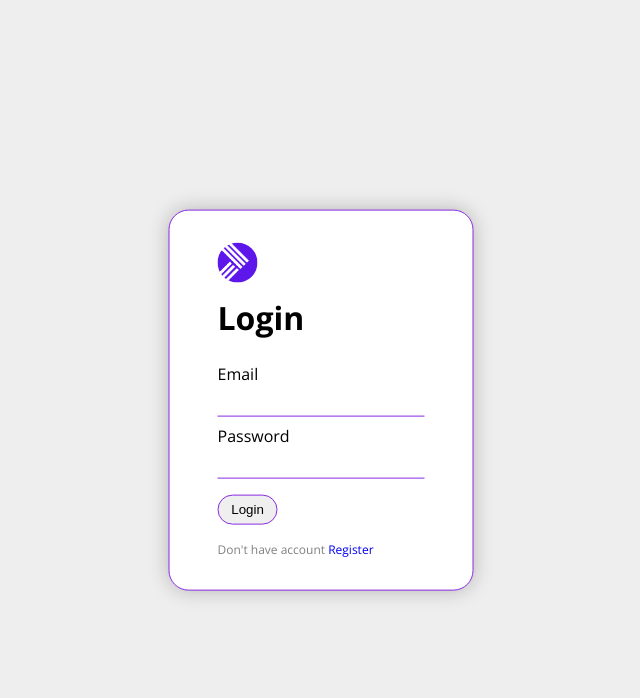
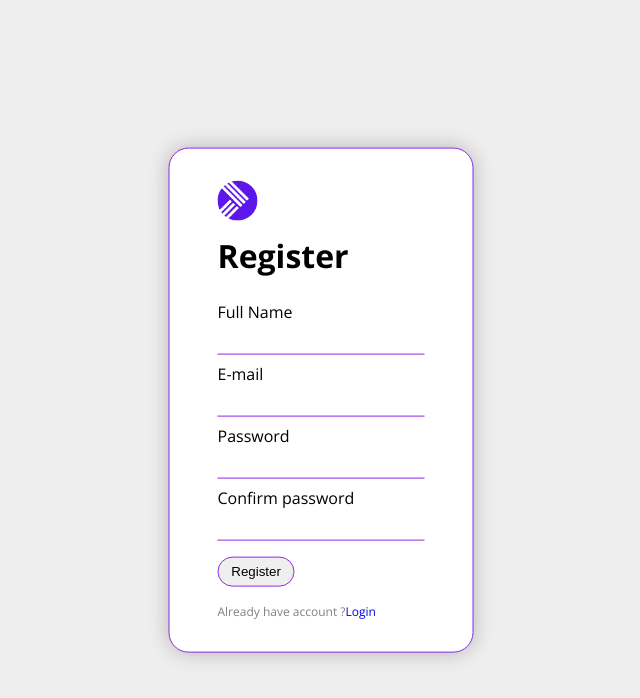
Before and after one commit to sagar88826/dravin_v2.1, a React (Create React App) app in the folder frontend/: page / in a window 1280 px wide. Shown: the top 698 px of the page, without its empty margins (319-959 px from the left). Built offline with nearby package versions, Linux system fonts and the light colour scheme; no server answers.

Commit message:
readme added

```diff
--- a/frontend/src/App.jsx
+++ b/frontend/src/App.jsx
@@ -19,7 +19,7 @@ function App() {
   return (
     <>
       <Routes>
-        <Route path="/" element={isAuthenticated ? <Mainfeed /> : <Login />} />
+        <Route path="/" element={isAuthenticated ? <Mainfeed /> : <Register />} />
         <Route path="login" element={<Login />} />
         <Route path="videomeet" element={<VideoMeet />} />
         <Route path="message" element={<Messages />} />
--- a/frontend/src/components/login/Login.jsx
+++ b/frontend/src/components/login/Login.jsx
@@ -24,26 +24,7 @@ function Login() {
     e.preventDefault();
     const { email, password } = data;
     await dispatch(loginAction(email, password));
-    dispatch(loadingUserAction());
-    // try {
-    // const loginResponse = await fetch("/user/login", {
-    //   method: "POST",
-    //   headers: {
-    //     "Content-Type": "application/json",
-    //   },
-    //   body: JSON.stringify({
-    //     email,
-    //     password,
-    //   }),
-    // });
-
-    // const message = await loginResponse.json();
-    // console.log(message.status);
-    // window.alert(message.status);
-    // } catch (err) {
-    //   const error = await err.json();
-    //   console.log(error.message);
-    // }
+    await dispatch(loadingUserAction());
   };
 
   return (
```
Also changed, not shown: 1 other file (tests, documents, lock files or other folders).
